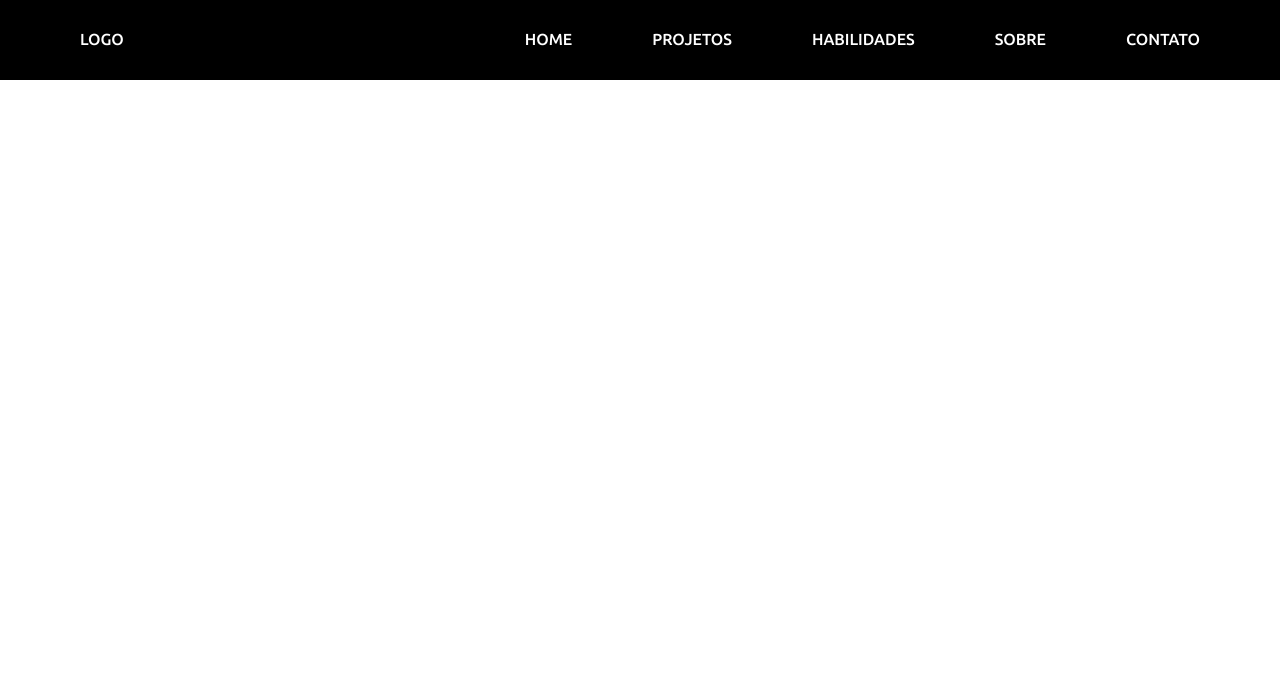
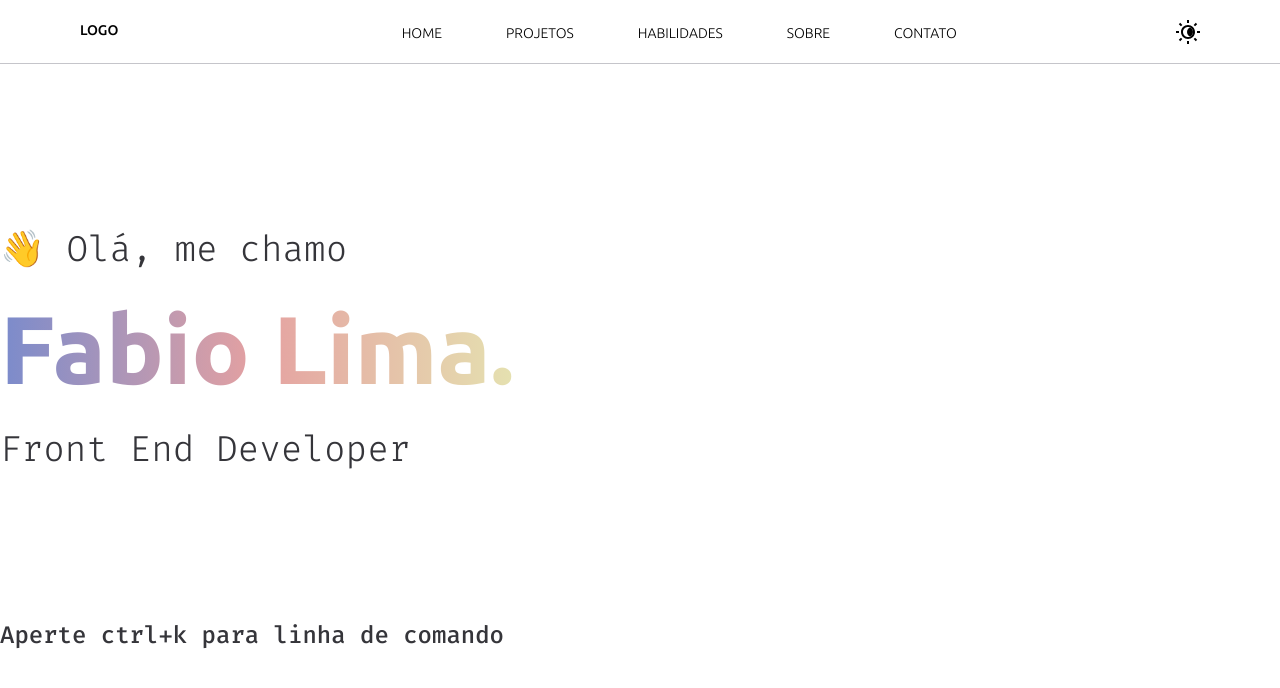
Before and after one commit to fabiolima-dev/fabiolima.dev, a Next.js app: page / in a window 1280 px wide. Shown: the top 688 px of the page. Built offline with nearby package versions, Linux system fonts and the light colour scheme.

Commit message:
gradients setted, working on light theme button and home page

```diff
--- /dev/null
+++ b/components/DarkModeIcon.js
@@ -0,0 +1,18 @@
+export default function DarkModeIcon() {
+  return (
+    <div className="relative flex items-center">
+      <svg
+        className="rotate-180 fill-secondary duration-500 ease-in-out"
+        xmlns="http://www.w3.org/2000/svg"
+        viewBox="0 0 24 24"
+        width="24px"
+        height="24px"
+      >
+        <path d="M 11 0 L 11 3 L 13 3 L 13 0 L 11 0 z M 4.2226562 2.8085938 L 2.8085938 4.2226562 L 4.9296875 6.34375 L 6.34375 4.9296875 L 4.2226562 2.8085938 z M 19.777344 2.8085938 L 17.65625 4.9296875 L 19.070312 6.34375 L 21.191406 4.2226562 L 19.777344 2.8085938 z M 12 5 C 8.1458514 5 5 8.1458514 5 12 C 5 15.854149 8.1458514 19 12 19 C 15.854149 19 19 15.854149 19 12 C 19 8.1458514 15.854149 5 12 5 z M 12 7 C 14.773268 7 17 9.2267316 17 12 C 17 14.773268 14.773268 17 12 17 C 9.2267316 17 7 14.773268 7 12 C 7 9.2267316 9.2267316 7 12 7 z M 0 11 L 0 13 L 3 13 L 3 11 L 0 11 z M 21 11 L 21 13 L 24 13 L 24 11 L 21 11 z M 4.9296875 17.65625 L 2.8085938 19.777344 L 4.2226562 21.191406 L 6.34375 19.070312 L 4.9296875 17.65625 z M 19.070312 17.65625 L 17.65625 19.070312 L 19.777344 21.191406 L 21.191406 19.777344 L 19.070312 17.65625 z M 11 21 L 11 24 L 13 24 L 13 21 L 11 21 z" />
+      </svg>
+      <div className="absolute left-[7px] flex h-[10px] w-[10px] items-center justify-center overflow-hidden rounded-full">
+        <div className="relative left-1 h-[10px] w-[10px] rounded-full bg-secondary"></div>
+      </div>
+    </div>
+  );
+}
--- a/components/HamburgerIcon.js
+++ b/components/HamburgerIcon.js
@@ -1,20 +1,33 @@
 export default function HamburgerIcon({ handleClick, opened }) {
-  const bars = [];
-
-  for (let i = 0; i < 3; i++) {
-    bars.push(
+  return (
+    <div
+      onClick={handleClick}
+      className={`${
+        opened ? "justify-center" : "justify-between"
+      } flex flex-col items-center md:hidden`}
+    >
       <div
         className={`${
-          opened ? "bg-white" : "bg-secondary"
-        } mb-[5px] h-[2px] w-8 rounded`}
-        key={i}
+          opened ? "w-0" : "bg-secondary"
+        } h-[2px] w-8 rounded duration-500 ease-in-out`}
       ></div>
-    );
-  }
-
-  return (
-    <div onClick={handleClick} className="md:hidden">
-      {bars}
+      <div className="h-[2px] w-8">
+        <div
+          className={`${
+            opened ? "rotate-45 bg-white" : "bg-secondary"
+          } absolute h-[2px] w-8 rounded duration-500 ease-in-out`}
+        ></div>
+        <div
+          className={`${
+            opened ? "-rotate-45 bg-white" : "bg-secondary"
+          } absolute h-[2px] w-8 rounded duration-500 ease-in-out `}
+        ></div>
+      </div>
+      <div
+        className={`${
+          opened ? "w-0" : "bg-secondary"
+        } h-[2px] w-8 rounded duration-500 ease-in-out`}
+      ></div>
     </div>
   );
 }
--- a/components/Header.js
+++ b/components/Header.js
@@ -1,5 +1,6 @@
 import { useState } from "react";
 import HamburgerIcon from "./HamburgerIcon";
+import DarkModeIcon from "./DarkModeIcon";
 import MobileNav from "./MobileNav";
 
 export default function Header({ handleSetDarkMode, darkMode }) {
@@ -13,14 +14,14 @@ export default function Header({ handleSetDarkMode, darkMode }) {
 
   return (
     <>
-      <header className="dark-theme fixed flex h-20 w-screen items-center justify-center border-b-2 bg-primary">
-        <div className="mx-10 flex w-full max-w-screen-xl justify-between md:mx-20">
-          <h1 className="-z-20 text-secondary">LOGO</h1>
+      <header className="fixed flex h-16 w-screen items-center justify-center border-b-[1px] border-tertiary bg-primary">
+        <div className="mx-10 flex w-full justify-between md:mx-20">
+          <h1 className="-z-20 text-sm text-secondary">LOGO</h1>
           {/* Larger Screens navbar */}
           <nav className="hidden md:block">
             {sections.map((section) => {
               return (
-                <a href="#" className="ml-20 text-base text-secondary">
+                <a href="#" className="ml-16 text-sm font-light text-secondary">
                   {section}
                 </a>
               );
@@ -28,6 +29,7 @@ export default function Header({ handleSetDarkMode, darkMode }) {
           </nav>
           {/* Mobile Hamburger navbar */}
           <HamburgerIcon handleClick={handleSetOpen} opened={open} />
+          <DarkModeIcon />
           {open ? <MobileNav sections={sections} /> : <></>}
         </div>
       </header>
--- a/components/Home.js
+++ b/components/Home.js
@@ -1,18 +1,24 @@
-export default function Home() {
+export default function Home({ darkMode }) {
   return (
-    <div className="flex h-screen flex-col">
+    <div className="flex h-screen flex-col bg-primary">
       <div className="h-20"></div>
-      <div className="flex  w-1/2 grow flex-col justify-evenly">
-        <div className="flex-col">
-          <h3 className="text-4xl text-gray-700">👋️ Olá, eu sou</h3>
+      <div className="flex grow flex-col justify-evenly">
+        <div className="flex h-60 flex-col justify-between">
+          <h3 className="w-fit text-center font-mono text-4xl font-light text-quaternary">
+            👋️ Olá, me chamo
+          </h3>
           <h1
-            className={`my-3 bg-gradient-to-r bg-clip-text text-8xl font-bold text-transparent from-gradients-primary-${darkMode}-start to-gradients-primary-${darkMode}-end`}
+            className={
+              "gradient-sunset w-fit bg-gradient-to-r bg-clip-text text-center text-8xl font-bold text-transparent"
+            }
           >
-            Fabio Lima
+            Fabio Lima.
           </h1>
-          <h3 className="text-4xl text-gray-700">Front End Developer</h3>
+          <h3 className="w-fit text-center font-mono text-4xl font-light text-quaternary">
+            Front End Developer
+          </h3>
         </div>
-        <h3 className="text-2xl font-light">
+        <h3 className="font-mono text-2xl text-quaternary">
           Aperte ctrl+k para linha de comando
         </h3>
       </div>
--- a/components/MobileNav.js
+++ b/components/MobileNav.js
@@ -1,15 +1,15 @@
 export default function MobileNav({ sections }) {
   return (
-    <div className="fixed -z-10 -mx-10 mt-[-27px] flex h-screen w-screen flex-col items-center justify-center bg-gray md:-mx-20">
-      <nav className="flex flex-col items-center text-center">
-        {sections.map((section, index) => {
+    <div className="fixed -z-10 -mx-10 mt-[-27px] flex h-screen w-screen flex-col items-center justify-center bg-gray-3 md:-mx-20">
+      <nav className="flex h-4/5 flex-col items-center justify-evenly text-center">
+        {sections.map((section) => {
           return (
-            <a
-              href="#"
-              className={`text-2xl text-white ${index === 0 ? "" : "mt-16"}`}
-            >
-              {section}
-            </a>
+            <div className="flex h-20 w-screen items-center justify-between px-10">
+              <div className="bg-gradient h-10  w-2 rounded-md hover:left-0 hover:-mx-20 hover:h-20 hover:w-screen hover:rounded-none"></div>
+              <a href="#" className={"z-10 text-lg text-white"}>
+                {section}
+              </a>
+            </div>
           );
         })}
       </nav>
--- a/pages/index.js
+++ b/pages/index.js
@@ -13,7 +13,7 @@ export default function Index() {
   }
 
   return (
-    <>
+    <div className="light-theme bg-primary">
       <Head>
         <title>Fabio Lima</title>
         <meta name="description" content="Generated by create next app" />
@@ -21,10 +21,10 @@ export default function Index() {
       </Head>
       {/* <CommandLine /> */}
       <Header handleSetDarkMode={handleSetDarkMode} darkMode={darkMode} />
-      {/* <main className="w-full max-w-screen-xl h-full m-auto">
-        <Home />
-        <Projects />
-      </main> */}
-    </>
+      <main className="m-auto h-full w-full max-w-screen-xl bg-primary">
+        <Home darkMode={darkMode} />
+        {/* <Projects /> */}
+      </main>
+    </div>
   );
 }
--- a/styles/globals.css
+++ b/styles/globals.css
@@ -1,4 +1,4 @@
-@import url("https://fonts.googleapis.com/css2?family=Fira+Code:wght@300;500;700&family=Ubuntu:wght@500;700&display=swap");
+@import url("https://fonts.googleapis.com/css2?family=Fira+Code:wght@300;500;700&family=Ubuntu:wght@300;500;700&display=swap");
 
 @tailwind base;
 @tailwind components;
@@ -8,16 +8,72 @@
   .dark-theme {
     --color-primary: #000000;
     --color-secondary: #ffffff;
-    --gradient-hyper-one: rgb(236, 72, 153);
-    --gradient-hyper-two: rgb(239, 68, 68);
-    --gradient-hyper-three: rgb(234, 179, 8);
+    --color-tertiary: #55555a;
+    --color-quaternary: #e5e5ea;
+
+    --gradient-hyper-one: rgb(255, 78, 165);
+    --gradient-hyper-two: rgb(255, 73, 73);
+    --gradient-hyper-three: rgb(255, 199, 27);
+
+    --gradient-oceanic-one: rgb(143, 255, 184);
+    --gradient-oceanic-two: rgb(128, 176, 255);
+    --gradient-oceanic-three: rgb(200, 140, 255);
+
+    --gradient-candy-one: rgb(249, 168, 212);
+    --gradient-candy-two: rgb(216, 180, 254);
+    --gradient-candy-three: rgb(167, 129, 248);
+
+    --gradient-mojave-one: rgb(254, 249, 195);
+    --gradient-mojave-two: rgb(253, 224, 71);
+    --gradient-mojave-three: rgb(234, 193, 0);
+
+    --gradient-sunset-one: rgb(199, 210, 254);
+    --gradient-sunset-two: rgb(254, 202, 202);
+    --gradient-sunset-three: rgb(254, 249, 195);
   }
   .light-theme {
     --color-primary: #ffffff;
     --color-secondary: #000000;
-    --gradient-hyper-one: rgb(236, 72, 153);
-    --gradient-hyper-two: rgb(239, 68, 68);
-    --gradient-hyper-three: rgb(234, 179, 8);
+    --color-tertiary: #c5c5ca;
+    --color-quaternary: #35353a;
+
+    --gradient-hyper-one: rgb(229, 70, 149);
+    --gradient-hyper-two: rgb(229, 65, 65);
+    --gradient-hyper-three: rgb(255, 236, 26);
+
+    --gradient-oceanic-one: rgb(100, 178, 128);
+    --gradient-oceanic-two: rgb(43, 94, 178);
+    --gradient-oceanic-three: rgb(112, 39, 178);
+
+    --gradient-candy-one: rgb(204, 138, 174);
+    --gradient-candy-two: rgb(173, 145, 204);
+    --gradient-candy-three: rgb(106, 115, 204);
+
+    --gradient-mojave-one: rgb(255, 236, 35);
+    --gradient-mojave-two: rgb(255, 194, 71);
+    --gradient-mojave-three: rgb(204, 172, 7);
+
+    --gradient-sunset-one: rgb(122, 139, 204);
+    --gradient-sunset-two: rgb(229, 161, 161);
+    --gradient-sunset-three: rgb(229, 225, 176);
+  }
+}
+
+@layer utilities {
+  .gradient-hyper {
+    @apply from-[var(--gradient-hyper-one)] via-[var(--gradient-hyper-two)] to-[var(--gradient-hyper-three)];
+  }
+  .gradient-oceanic {
+    @apply from-[var(--gradient-oceanic-one)] via-[var(--gradient-oceanic-two)] to-[var(--gradient-oceanic-three)];
+  }
+  .gradient-candy {
+    @apply from-[var(--gradient-candy-one)] via-[var(--gradient-candy-two)] to-[var(--gradient-candy-three)];
+  }
+  .gradient-mojave {
+    @apply from-[var(--gradient-mojave-one)] via-[var(--gradient-mojave-two)] to-[var(--gradient-mojave-three)];
+  }
+  .gradient-sunset {
+    @apply from-[var(--gradient-sunset-one)] via-[var(--gradient-sunset-two)] to-[var(--gradient-sunset-three)];
   }
 }
 
--- a/tailwind.config.js
+++ b/tailwind.config.js
@@ -5,10 +5,20 @@ module.exports = {
   ],
   theme: {
     extend: {
+      fontFamily: {
+        sans: ["Ubuntu"],
+        mono: ["Fira code"],
+      },
       colors: {
-        gray: "#27272a",
+        gray: {
+          1: "#C5C5Ca",
+          2: "#35353a",
+          3: "#25252a",
+        },
         primary: "var(--color-primary)",
         secondary: "var(--color-secondary)",
+        tertiary: "var(--color-tertiary)",
+        quaternary: "var(--color-quaternary)",
       },
     },
   },
```
